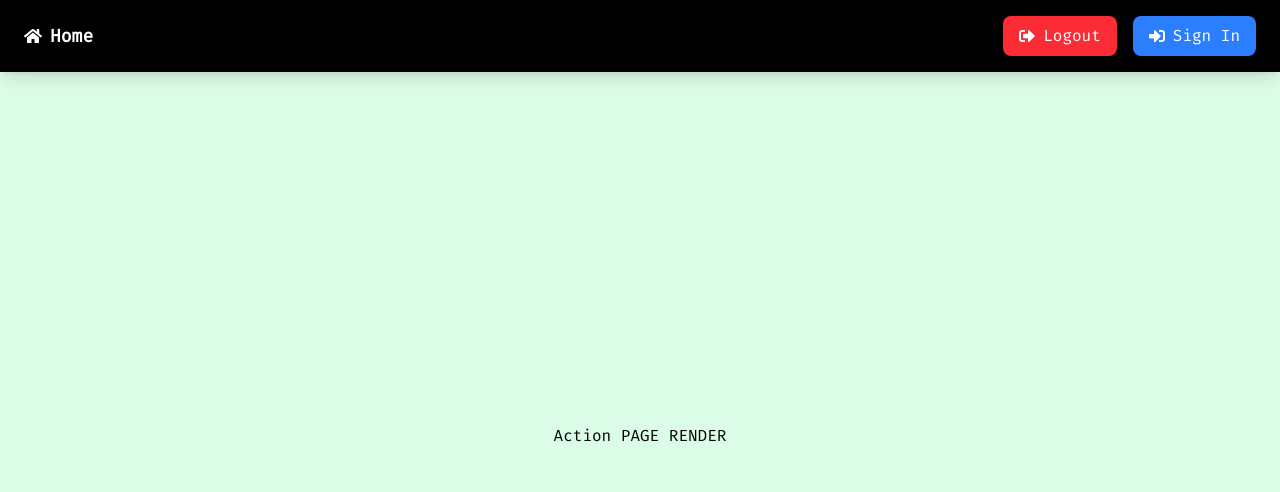
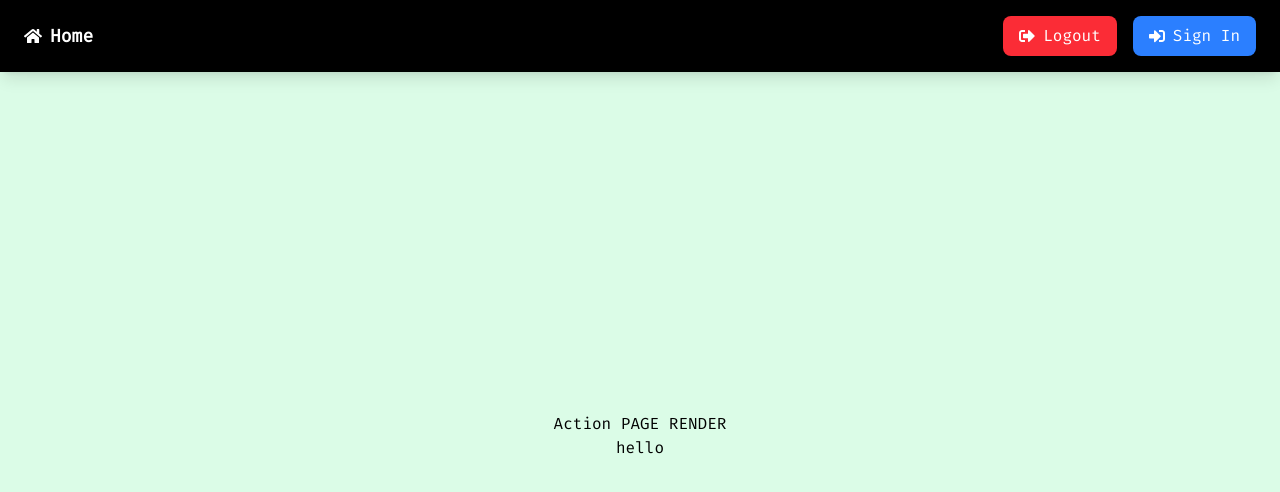
Before and after one commit to jeevan-sathish/RAG-application, a React (Vite) app in the folder frontend/: page /Action in a window 1280 px wide. Shown: the top 492 px of the page. Built offline with nearby package versions, Linux system fonts and the light colour scheme.

Commit message:
action page

```diff
--- a/frontend/src/components/pages/Action.jsx
+++ b/frontend/src/components/pages/Action.jsx
@@ -4,6 +4,7 @@ const Action = () => {
   return (
     <div className='w-full h-screen flex flex-col justify-center items-center bg-green-100 '>
     Action PAGE RENDER
+    <h1>hello</h1>
     </div>
   )
 }
```
